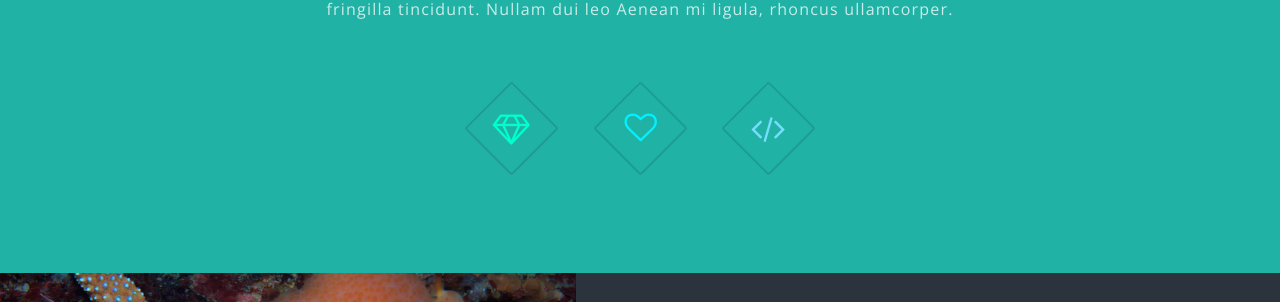
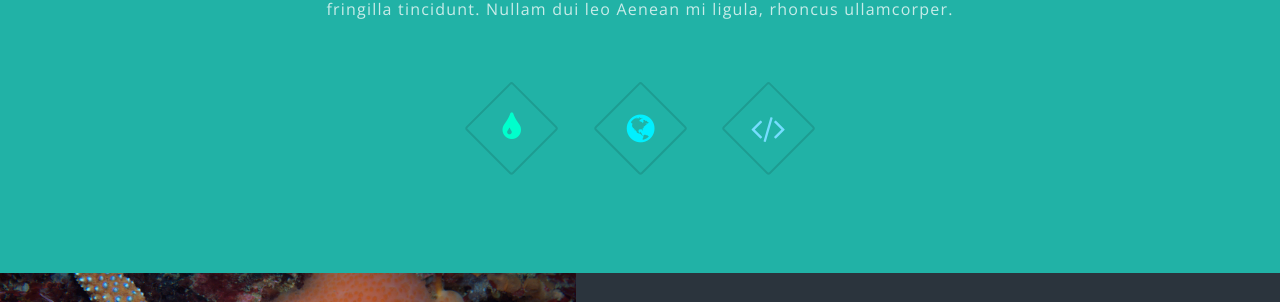
Before and after one commit to mlloyd23/mlloyd23.github.io, a Jekyll site: the page built from index.html, in a window 1280 px wide and 900 px high, scrolled down 1000 px. Shown: the part 148-450 px from the top of the window. Built offline with Jekyll 4.4.1, drawn with Linux system fonts in a browser that asks for light colours.

Commit message:
icons
icons

```diff
--- a/index.html
+++ b/index.html
@@ -23,8 +23,8 @@ layout: landing
 								fringilla tincidunt. Nullam dui leo Aenean mi ligula, rhoncus ullamcorper.</p>
 							</header>
 							<ul class="icons major">
-								<li><span class="icon fa-diamond major style1"><span class="label">Lorem</span></span></li>
-								<li><span class="icon fa-heart-o major style2"><span class="label">Ipsum</span></span></li>
+								<li><span class="icon fa-tint major style1"><span class="label">Lorem</span></span></li>
+								<li><span class="icon fa-globe major style2"><span class="label">Ipsum</span></span></li>
 								<li><span class="icon fa-code major style3"><span class="label">Dolor</span></span></li>
 							</ul>
 						</div>
```
